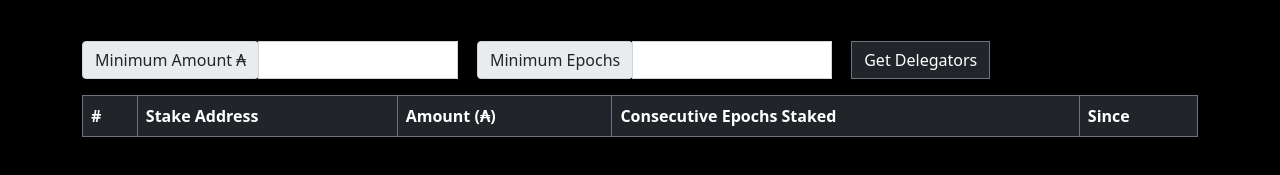
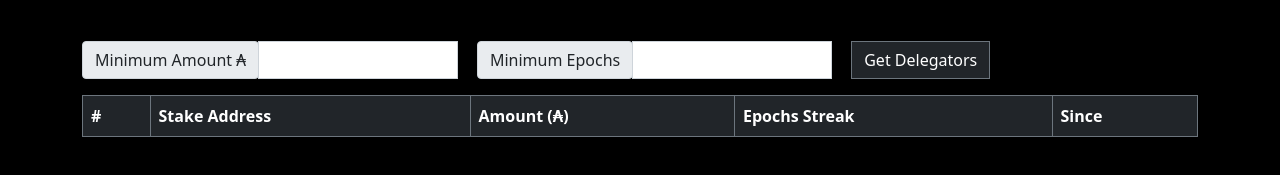
Before and after one commit to rtb131/rtb.github.io, a plain HTML site: page index.html in a window 1280 px wide. Shown: the part 95-270 px from the top of the page. Drawn offline with nearby package versions, Linux system fonts and the light colour scheme; no server answers.

Commit message:
Update index.html

```diff
--- a/index.html
+++ b/index.html
@@ -55,7 +55,7 @@
                     <th>#</th>
                     <th>Stake Address</th>
                     <th>Amount (₳)</th>
-                    <th>Consecutive Epochs Staked</th>
+                    <th>Epochs Streak</th>
                     <th>Since</th>
                 </tr>
             </thead>
```
